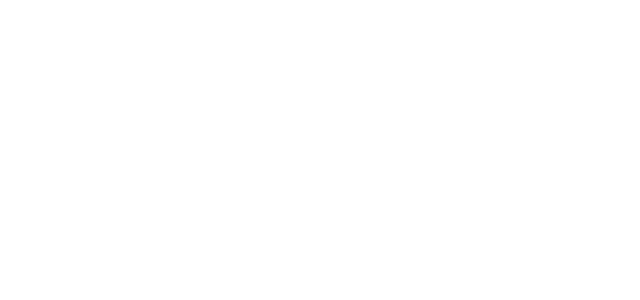
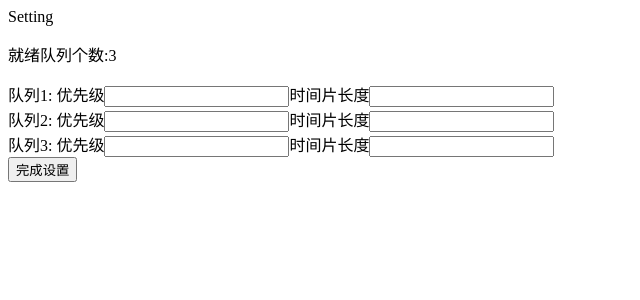
Before and after one commit to OceanPresentChao/Visual-MLFQ, a Vue app: page / in a window 1280 px wide. Shown: the top 300 px of the page, without its empty margins (0-640 px from the left). Built offline with nearby package versions, Linux system fonts and the light colour scheme.

Commit message:
:lipstick: style: app UI

```diff
--- a/package.json
+++ b/package.json
@@ -9,6 +9,7 @@
     "type-check": "vue-tsc --noEmit"
   },
   "dependencies": {
+    "@types/fabric": "^4.5.12",
     "fabric": "^5.2.4",
     "vue": "^3.2.37"
   },
@@ -16,6 +17,8 @@
     "@types/node": "^16.11.45",
     "@vitejs/plugin-vue": "^3.0.1",
     "@vue/tsconfig": "^0.1.3",
+    "eslint": "^8.23.0",
+    "eslint-plugin-vue": "^9.4.0",
     "npm-run-all": "^4.1.5",
     "typescript": "~4.7.4",
     "vite": "^3.0.1",
--- a/src/App.vue
+++ b/src/App.vue
@@ -1,12 +1,16 @@
 <script setup lang="ts">
+import MLFQ from './components/MLFQ.vue'
+import Setting from './components/Setting.vue'
+import { ref } from 'vue';
+type AppStatus = 'setting' | 'mlfq'
+const GlobalStatus = ref<AppStatus>('setting')
 
-
+function changeStatus(status: AppStatus) {
+  GlobalStatus.value = status
+}
 </script>
 
 <template>
-
+  <Setting v-if="GlobalStatus === 'setting'" @changestatus="changeStatus"></Setting>
+  <MLFQ v-if="GlobalStatus === 'mlfq'" @changestatus="changeStatus"></MLFQ>
 </template>
-
-<style scoped>
-
-</style>
--- /dev/null
+++ b/src/components/MLFQ.vue
@@ -0,0 +1,48 @@
+<template>
+  <div>
+    <main style="height:1000px;">
+      <div>
+        <button @click="$emit('changestatus', 'setting')">返回</button>
+      </div>
+      <canvas id="c">
+      </canvas>
+    </main>
+  </div>
+</template>
+
+<script setup lang="ts">
+import { fabric } from 'fabric'
+import { onMounted, defineEmits } from 'vue';
+const emits = defineEmits(['changestatus'])
+onMounted(() => {
+  let canvas = new fabric.Canvas("c", {
+    backgroundColor: 'rgb(100,100,200)',
+    selectionLineWidth: 2,
+    height: 1000,
+    width: 1000
+    // ...
+  })
+  let rect = new fabric.Rect({
+    height: 100,
+    width: 100
+  })
+  canvas.add(rect)
+  rect.set('angle', -15);
+  rect.set('selectable', false)
+  rect.animate('angle', 45, {
+    onChange: canvas.renderAll.bind(canvas)
+  });
+  rect.animate('left', '+=45', {
+    duration: 2000,
+    onChange: canvas.renderAll.bind(canvas)
+  });
+  var path = new fabric.Path("m9 20l-1.4-1.4l1.75-1.8q-3.2-.425-5.275-1.75T2 12q0-2.075 2.888-3.538Q7.775 7 12 7t7.113 1.462Q22 9.925 22 12q0 1.55-1.663 2.775Q18.675 16 16 16.6v-2.05q1.925-.5 2.962-1.238Q20 12.575 20 12q0-.8-2.137-1.9Q15.725 9 12 9q-3.725 0-5.862 1.1Q4 11.2 4 12q0 .6 1.275 1.438Q6.55 14.275 8.9 14.7l-1.3-1.3L9 12l4 4Z");
+  path.set({ left: 120, top: 120 });
+  canvas.add(path);
+
+})
+
+</script>
+
+<style scoped>
+</style>
--- /dev/null
+++ b/src/components/Setting.vue
@@ -0,0 +1,30 @@
+<template>
+  <div>
+    <header>
+      Setting
+    </header>
+    <main>
+      <p>
+        就绪队列个数:{{ queNum }}
+      </p>
+      <div v-for="index in queNum">
+        <span>队列{{ index }}: </span>
+        <label>优先级</label><input type="number">
+        <label>时间片长度</label><input type="number">
+      </div>
+      <div>
+        <button @click="$emit('changestatus', 'mlfq')">完成设置</button>
+      </div>
+    </main>
+    <footer></footer>
+  </div>
+</template>
+
+<script setup lang="ts">
+import { ref, defineEmits } from 'vue';
+const emits = defineEmits(['changestatus'])
+const queNum = ref(3)
+</script>
+
+<style scoped>
+</style>
--- a/vite.config.ts
+++ b/vite.config.ts
@@ -10,5 +10,8 @@ export default defineConfig({
     alias: {
       '@': fileURLToPath(new URL('./src', import.meta.url))
     }
+  },
+  server:{
+    open:true
   }
 })
```
Also changed, not shown: 2 other files (tests, documents, lock files or other folders).
